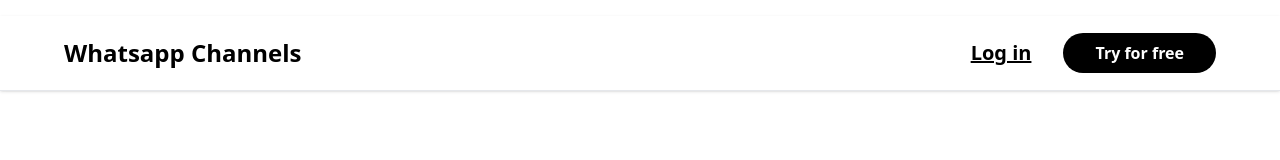
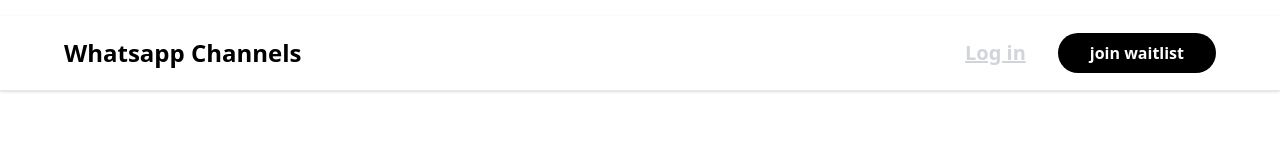
Before and after one commit to VIPIN24BOHRA/wa-channels, a Next.js app: page / in a window 1280 px wide. Shown: the top 160 px of the page. Built offline with nearby package versions, Linux system fonts and the light colour scheme; no server answers; a web font is replaced by a local one.

Commit message:
refactor: join waitlist btn

```diff
--- a/src/components/header/header.tsx
+++ b/src/components/header/header.tsx
@@ -5,12 +5,17 @@
         Whatsapp Channels
       </h1>
       <div className="grow"></div>
-      <button className="mr-2  text-base font-bold underline min-[475px]:text-lg sm:text-xl md:mr-8">
+      <button
+        className="mr-2  text-base text-gray-300 font-bold underline min-[475px]:text-lg sm:text-xl md:mr-8"
+        disabled
+      >
         Log in
       </button>
-      <button className="rounded-3xl bg-[#000] px-4 py-2 text-sm font-bold text-white sm:text-base md:px-8">
-        Try for free
-      </button>
+      <a href="#joinWaitlist">
+        <button className="rounded-3xl bg-[#000] px-4 py-2 text-sm font-bold text-white sm:text-base md:px-8">
+          join waitlist
+        </button>
+      </a>
     </div>
   );
 }
--- a/src/pages/api/saveEmail.ts/index.ts
+++ b/src/pages/api/saveEmail.ts/index.ts
@@ -11,7 +11,7 @@
     if (!email || !email.match(emailRegEx)) {
       res.status(400).send({
         success: false,
-        info: 'Oops! Invalid email. Please login and try again.',
+        info: 'Oops! Invalid email. Please try again.',
       });
       return;
     }
--- a/src/pages/index.tsx
+++ b/src/pages/index.tsx
@@ -35,7 +35,7 @@
         setEmail('');
         setShowNotification({
           success: true,
-          info: 'Email Succesfully Saved!',
+          info: 'Email succesfully added to waitlist!',
         });
       } else {
         setShowNotification(response);
@@ -64,7 +64,7 @@
           automatically- Limitless followers & engagement!
         </p>
 
-        <h3 className="mt-8 text-center text-2xl ">
+        <h3 id="joinWaitlist" className="mt-8 text-center text-2xl ">
           Secure your spot for our beta launch
           <br />
           <span className="text-6xl">👇</span>
@@ -142,8 +142,8 @@
           <div
             className={
               showNotification.success
-                ? `fixed top-32 right-6 z-10 rounded-lg bg-[#4cbb17] px-8 py-2 text-white `
-                : `fixed top-32 right-6 z-10 rounded-lg bg-[#ff0000] px-8 py-2 text-white `
+                ? `fixed top-24 right-0 sm:right-6 z-10 rounded-lg bg-[#4cbb17] px-8 py-2 text-2xl font-semibold text-white w-full sm:w-auto `
+                : `fixed top-24 right-0 sm:right-6 z-10 rounded-lg bg-[#ff0000] px-8 py-2 text-2xl font-semibold text-white w-full sm:w-auto `
             }
           >
             {showNotification.info}
```
